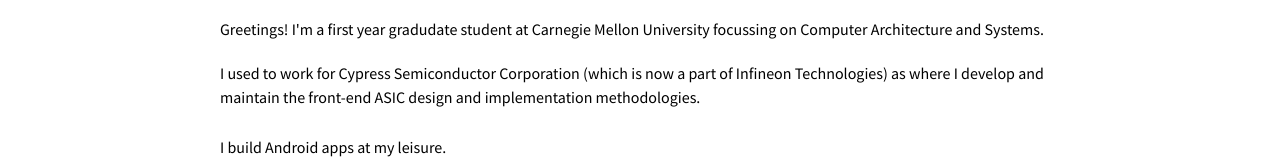
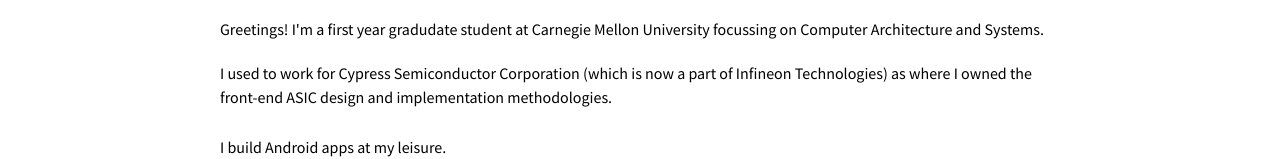
Before and after one commit to balamurugan15/balamurugan15.github.io, a plain HTML site: page index.html in a window 1280 px wide. Shown: the part 394-553 px from the top of the page. Drawn offline with nearby package versions, Linux system fonts and the light colour scheme.

Commit message:
minor changes

```diff
--- a/index.html
+++ b/index.html
@@ -60,7 +60,7 @@
               Greetings! I'm a first year gradudate student at Carnegie Mellon University focussing on Computer Architecture and Systems.
             </p>
             <p class="text">
-              I used to work for Cypress Semiconductor Corporation (which is now a part of Infineon Technologies) as where I develop and maintain the front-end ASIC design
+              I used to work for Cypress Semiconductor Corporation (which is now a part of Infineon Technologies) as where I owned the front-end ASIC design
               and implementation methodologies.
             </p>
             <p>
```
